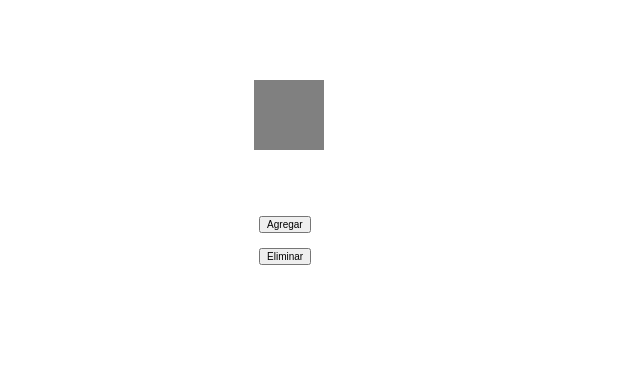
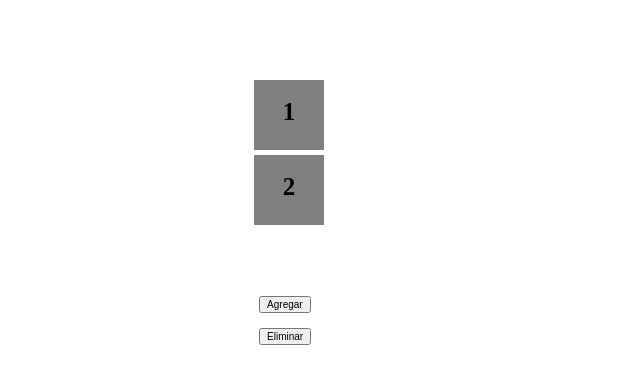
Before and after one commit to x0ttik/Personal, a plain HTML site: page Pilas y colas/pilas.html in a window 1280 px wide. Both pictures are taken after a click on the button "Agregar". Shown: the part 57-440 px from the top of the page, without its empty margins (386-1026 px from the left). Drawn offline with Linux system fonts and the light colour scheme.

Commit message:
Se modifican los archivos, se agrega un archivo de pilas de javascript

```diff
--- a/Pilas y colas/colas.css
+++ b/Pilas y colas/colas.css
@@ -14,6 +14,13 @@
     height: 70px;
 }
 
+.numero{
+    font-size: 25px;
+    padding: center;
+    text-align: center;
+    padding-top: 25%;
+    }
+
 .formatoBotones{
     padding-top: 10%;
     padding-left: 48%;
--- a/Pilas y colas/pilas.css
+++ b/Pilas y colas/pilas.css
@@ -6,12 +6,15 @@
 .formatoPila{
     padding-top: 5%;
     padding-left: 50%;
+
 }
 
 .caja{
     background-color: grey;
     width: 70px;
     height: 70px;
+    border-color: white;
+    margin-bottom: 5px;
 }
 
 .alineacionBotones{
@@ -24,6 +27,14 @@
     padding-left: 5%;
 }
 
+.numero{
+    font-size: 25px;
+    padding: center;
+    text-align: center;
+    padding-top: 25%;
+    margin: 0;
+    }
+
 #eliminar{
     margin-top: 15px;
 }
--- a/Pilas y colas/pilas.html
+++ b/Pilas y colas/pilas.html
@@ -11,7 +11,7 @@
     <h1 class="titulo"> Representacion visual de pilas</h1>
 
     <div class="formatoPila">
-        <div class = "caja"> </div>
+        <div class = "caja"> <h4 class="numero"> 1 </h4> </div>
     </div>
 
     <div class="alineacionBotones">
@@ -25,5 +25,6 @@
         </div>
     </div>
 
+    <script src="pilas.js"> </script>
 </body>
 </html>
--- /dev/null
+++ b/Pilas y colas/pilas.js
@@ -0,0 +1,26 @@
+const agregar = document.querySelector("#agregar")
+const eliminar = document.querySelector("#eliminar")
+const formatoPila = document.querySelector(".formatoPila")
+
+// Contador para agregarle a la caja nueva
+let contador = 2
+
+agregar.addEventListener("click", () => {
+    const nuevaCaja = document.createElement("div")
+    nuevaCaja.classList.add("caja")
+
+    const numero = document.createElement("h4")
+    numero.classList.add("numero")
+    numero.textContent = contador
+
+    nuevaCaja.appendChild(numero)
+
+    formatoPila.appendChild(nuevaCaja)
+
+    contador = contador + 1
+
+})
+
+eliminar.addEventListener("click", () => {
+
+})
```
Also changed, not shown: Pilas y colas/colas.html (+1 -1 lines), Pilas y colas/index.html (+6 -0 lines), 1 other file.
